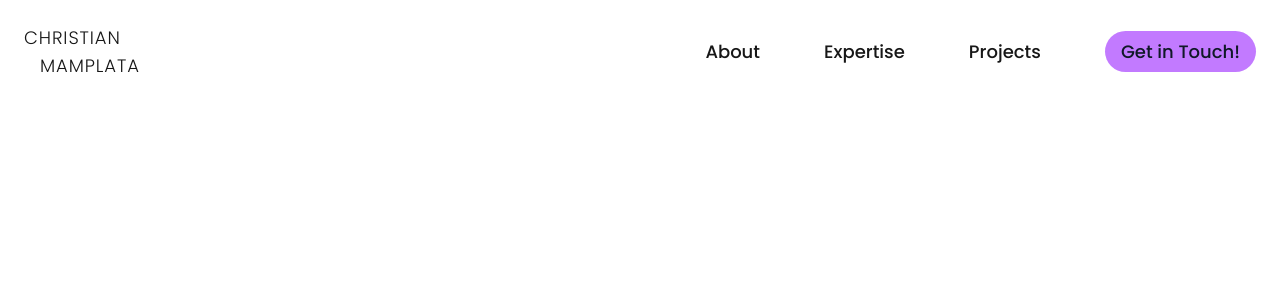
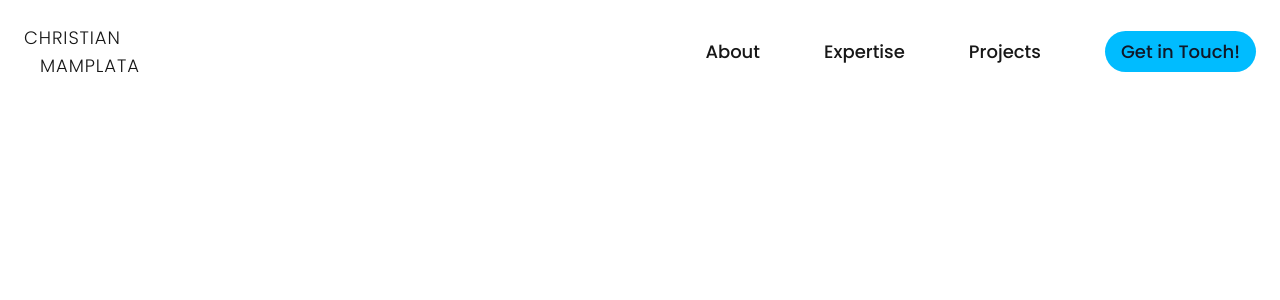
Before and after one commit to Serial-Cyn/personal-portfolio, a Next.js app: page / in a window 1280 px wide. Shown: the top 300 px of the page. Built offline with nearby package versions, Linux system fonts and the light colour scheme.

Commit message:
fix: accent color from purple-400 to sky-400

```diff
--- a/components/ui/navbar.tsx
+++ b/components/ui/navbar.tsx
@@ -19,7 +19,7 @@ export default function Navbar() {
                     <a href="#projects">Projects</a>
                 </li>
                 <li>
-                    <a className="px-4 py-2 bg-purple-400 hover:bg-purple-500 text-gray-900 rounded-full" href="#contact">Get in Touch!</a>
+                    <a className="px-4 py-2 bg-sky-400 hover:bg-sky-500 text-gray-900 rounded-full" href="#contact">Get in Touch!</a>
                 </li>
             </ul>
         </div>
```
